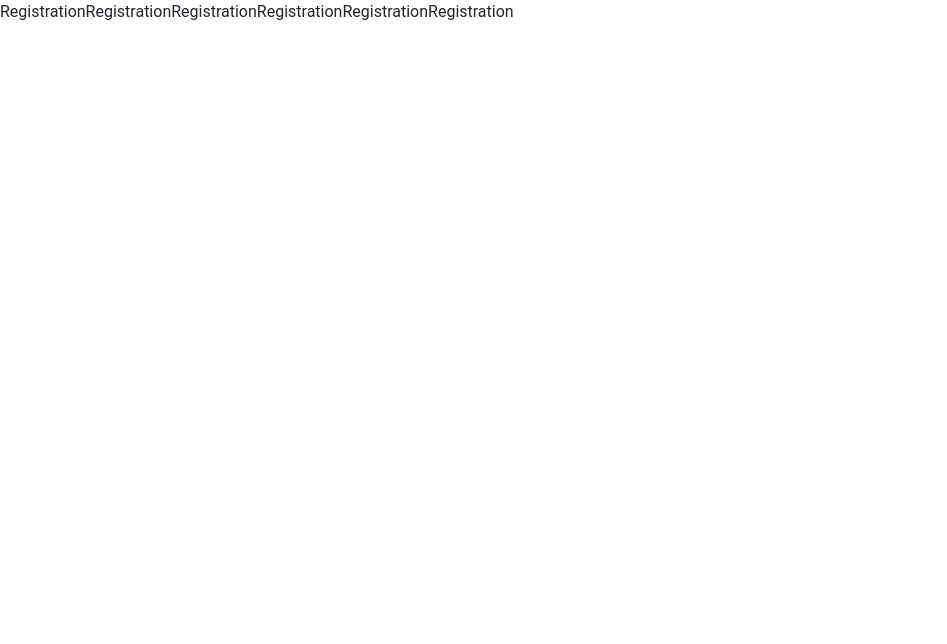
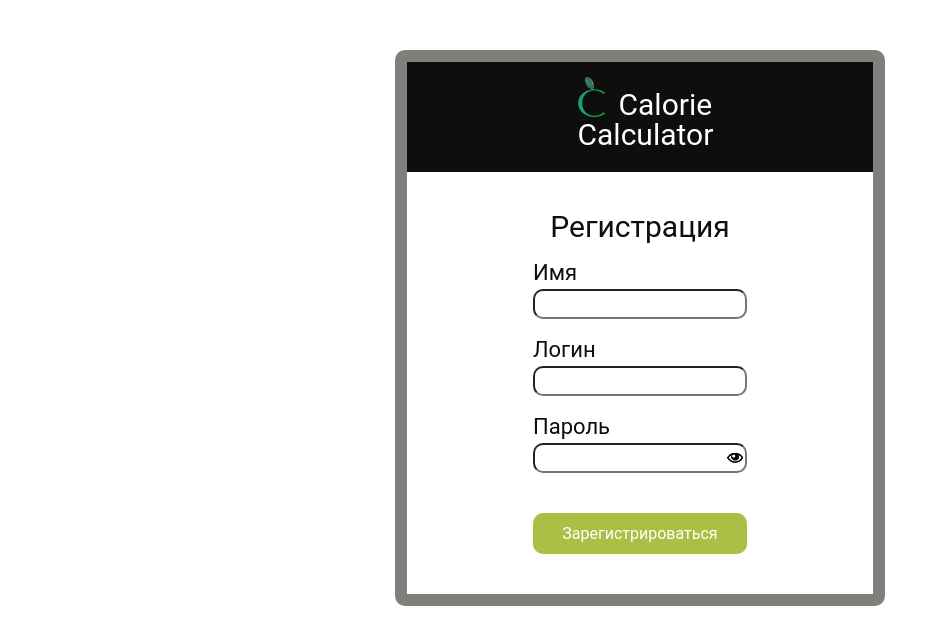
Before and after one commit to Raf-G/anaxita, a React (Create React App) app: page /registration in a window 1280 px wide. Shown: the top 644 px of the page, without its empty margins (0-947 px from the left). Built offline with nearby package versions, Linux system fonts and the light colour scheme.

Commit message:
create registration #3

```diff
--- a/src/Authorization/index.jsx
+++ b/src/Authorization/index.jsx
@@ -59,7 +59,7 @@ export default class Header extends Component {
                             <input id="authorization_form_checkbox" type="checkbox" />
                             <label htmlFor="authorization_form_checkbox">Запомннить меня</label>
                         </div>
-                        <input className="authorization_form_submit" type="submit" />
+                        <input className="authorization_form_submit" type="submit" value="Войти"/>
                         <div className="authorization_form_registr">
                             Нет аккаунта?
                             <Link to="/registration">
--- a/src/Registration/index.jsx
+++ b/src/Registration/index.jsx
@@ -1,9 +1,68 @@
-import React from 'react';
+import React, { Component } from 'react';
 
-const Registration = () => {
+import './styles.css';
+
+export default class Registration extends Component {
+
+    state = {
+        eye: false
+    }
+    // Функция показа/скрытия пароля
+    showPassword = () => {
+        let typePassword = document.getElementById('registration_password');
+        if (typePassword.type === 'password') {
+            typePassword.type = 'text';
+        } else {
+            typePassword.type = 'password';
+        }
+        this.setState({
+            eye: !this.state.eye
+        })
+    }
+    render () {
+
+    // Условия открытие/закрытие глаза на пароле
+    let classEye = 'registration_form_input_password_eye'
+    if (this.state.eye) {
+        classEye += ' registration_form_input_password_eye-close'
+    }
+
     return (
-        <div>RegistrationRegistrationRegistrationRegistrationRegistrationRegistration</div>
+        <div className="registration">
+            <div className="container">
+                <form className="registration_form">
+                    <div className="registration_form_head">
+                        <div className="registration_form_head_logo">
+                            <img src="img/authorization/logo.png" alt="Logo" />
+                            <span>Calorie</span> <span>Calculator</span>
+                        </div>
+                    </div>
+                    <div className="registration_form_wrap">
+                        <p className="registration_form_open">
+                            Регистрация
+                        </p>
+                        <p className="registration_form_input_capto">
+                            Имя
+                        </p>
+                        <input className="registration_form_input" type="text" />
+                        <p className="registration_form_input_capto">
+                            Логин
+                        </p>
+                        <input className="registration_form_input" type="text" />
+                        <div className="registration_form_input_password">
+                            <p className="registration_form_input_capto">
+                                Пароль
+                            </p>
+                            <input id="registration_password" className="registration_form_input" type="password" />
+                            <div className={classEye}
+                                onClick={this.showPassword}
+                            ></div>
+                        </div>
+                        <input className="registration_form_submit" type="submit"  value="Зарегистрироваться"/>
+                    </div>
+                </form>
+            </div>
+        </div>
     )
+    }
 }
-
-export default Registration;
--- /dev/null
+++ b/src/Registration/styles.css
@@ -0,0 +1,127 @@
+.registration_form {
+    border-radius: 10px;
+    border: 12px solid RGBA(38, 39, 32, 0.588);
+    max-width: 490px;
+    width: 100%;
+    margin: 0 auto;
+    margin-top: 50px;
+}
+.registration_form_head {
+    background-color: #0E0E0E;
+    min-height: 110px;
+    display: flex;
+    align-items: center;
+    justify-content: center;
+}
+.registration_form_head_logo {
+    color: #fff;
+    max-width: 125px;
+    font-size: 30px;
+    display: flex;
+    align-items: center;
+    flex-wrap: wrap;
+    margin-left: auto;
+    margin-right: auto;
+    position: relative;
+    padding-top: 28px;
+}
+.registration_form_head_logo span {
+    margin-top: -15px;
+    display: inline-block;
+}
+.registration_form_head_logo span:nth-child(2) {
+    margin-left: 41px;
+    margin-top: -23px;
+}
+.registration_form_head_logo img {
+    position: absolute;
+    top: 0;
+    left: 0;
+}
+.registration_form_open {
+    color: #0E0E0E;
+    text-align: center;
+    font-size: 30px;
+    margin-top: 40px;
+    line-height: 1;
+    margin-bottom: 20px;
+}
+.registration_form_input_capto {
+    color: #0E0E0E;
+    font-size: 22px;
+    line-height: 1;
+    margin-bottom: 5px;
+}
+.registration_form_input {
+    background-color: #fff;
+    border-radius: 10px;
+    margin-bottom: 20px;
+    outline: none;
+    width: 100%;
+}
+.registration_form_submit {
+    color: #fff;
+    border-radius: 10px;
+    background-color: rgb(171, 191, 68);
+    width: 214px;
+    height: 41px;
+    border: none;
+    transition: 0.3s;
+}
+.registration_form_submit:hover {
+    background-color: #9AAC3D;
+    transition: 0.3s;
+}
+.registration_form_wrap  {
+    max-width: 214px;
+    width: 100%;
+    margin-left: auto;
+    margin-right: auto;
+    padding-bottom: 40px;
+}
+.registration_form_wrap .registration_form_input:nth-child(6) {
+    margin-bottom: 0;
+}
+.registration_form_checkbox_wrap {
+    margin-bottom: 30px;
+}
+.registration_form_checkbox_wrap *{
+    cursor: pointer;
+}
+.registration_form_checkbox_wrap label {
+    margin-left: 5px;
+}
+.registration_form_registr {
+    font-size: 12px;
+    color: #000;
+    margin-top: 5px;
+}
+.registration_form_registr a {
+    color: #abbf44;
+    font-style: italic;
+    font-weight: 700;
+}
+.registration_form_registr a:hover {
+    text-decoration: none;
+    color: #abbf44;
+}
+.registration_form_input_password {
+    position: relative;
+}
+.registration_form_input_password_eye {
+    background-image: url(/img/authorization/eye_open.png);
+    background-position: center;
+    background-repeat: no-repeat;
+    width: 18px;
+    height: 16px;
+    position: absolute;
+    right: 3px;
+    top: 34px;
+    cursor: pointer;
+}
+.registration_form_input_password_eye-close {
+    background-image: url(/img/authorization/eye_close.png);
+}
+.registration_form_input_password .registration_form_input {
+    margin-bottom: 40px;
+}
```
